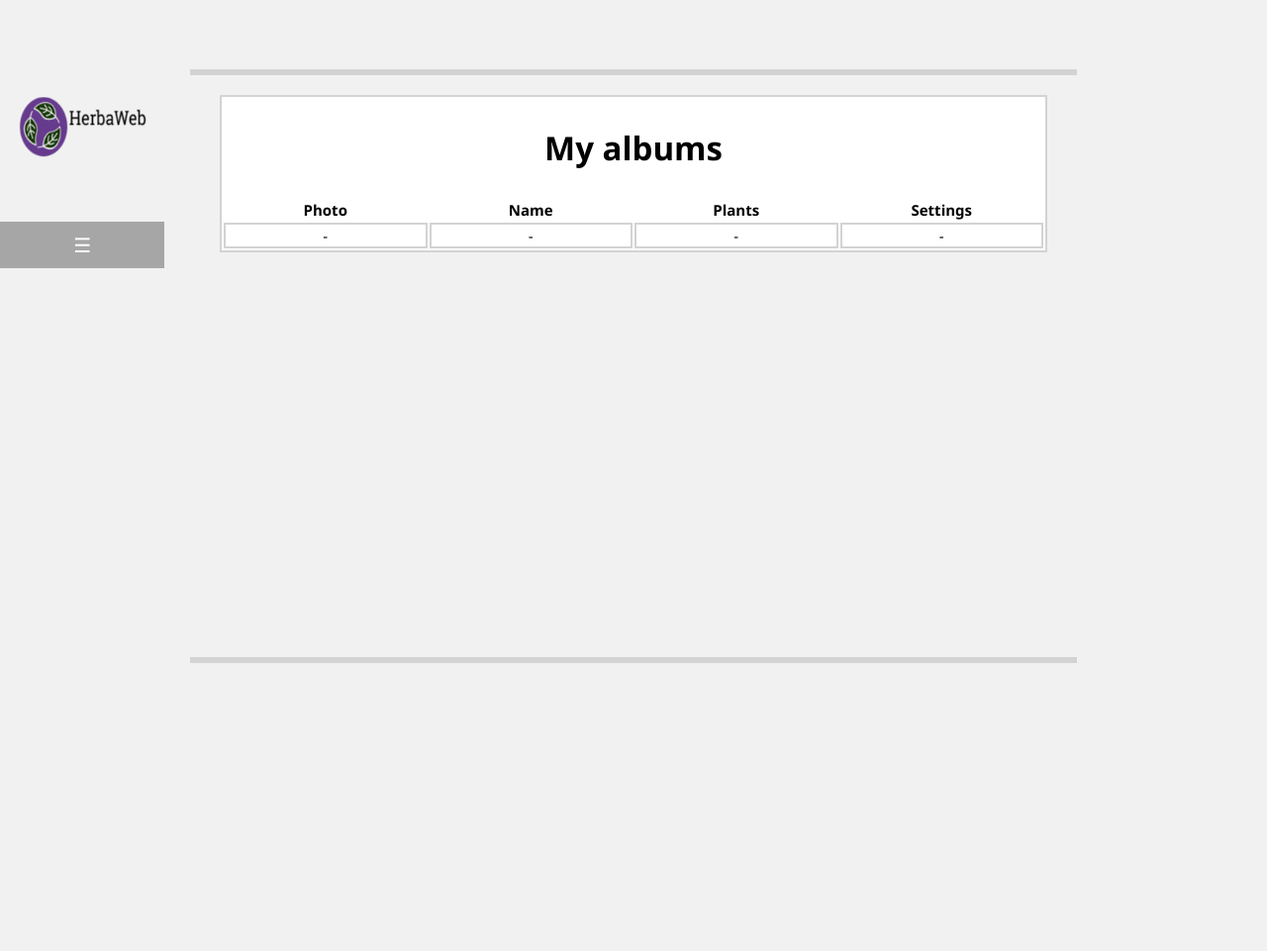
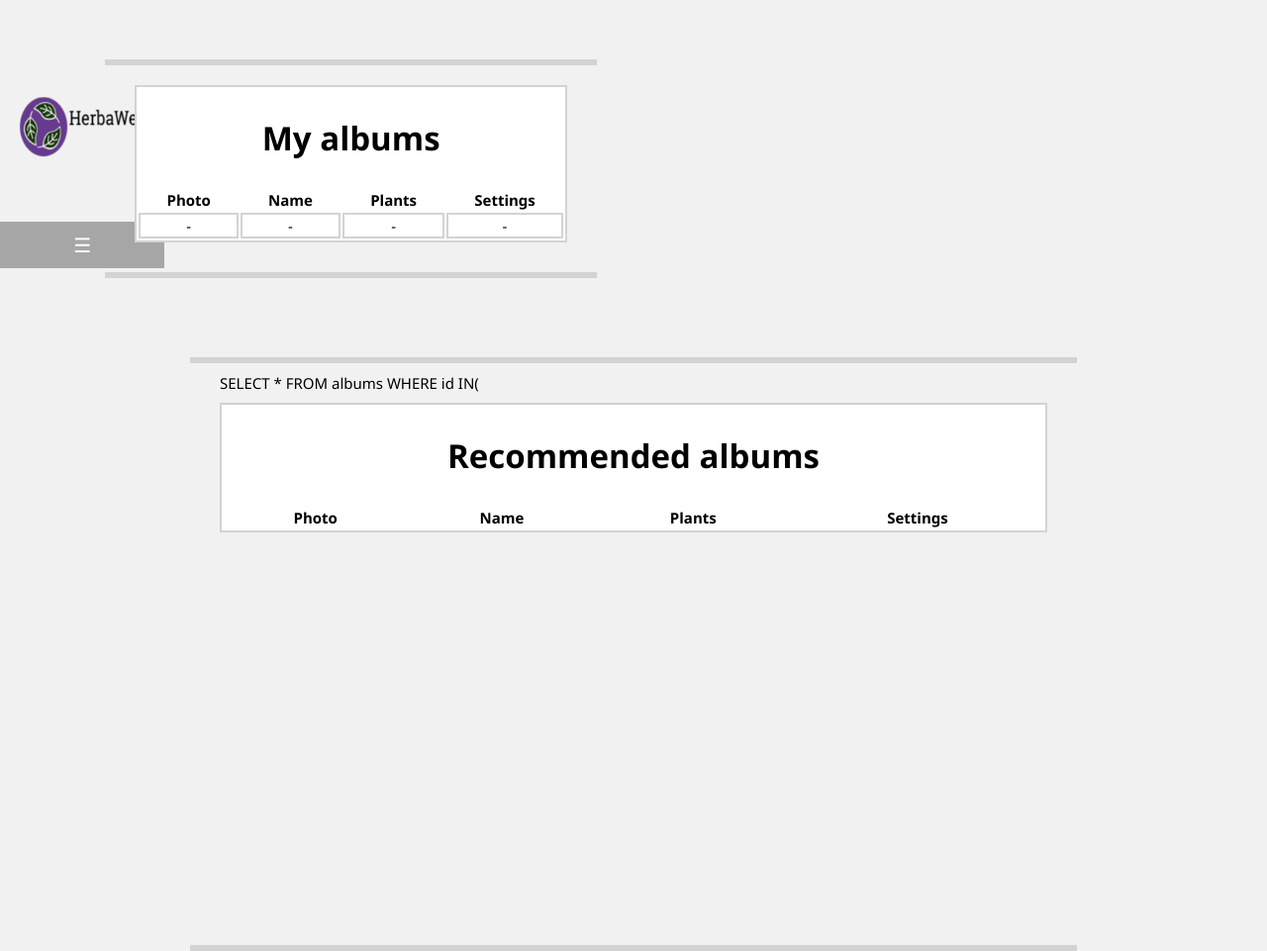
Before and after one commit to paulscutaru/Plant-Web-Organizer, a PHP site: page /albums.php in a window 1280 px wide. Shown: the whole page at 99% size. Before the commit the page ends 670 px from the top, so only its background shows below. Run offline with PHP 8.4, Linux system fonts and the light colour scheme; the visitor is signed in with stand-in values (Sample User, id 1); tables that the repository leaves empty or names only in its code hold one stand-in row (values such as "Sample post"); lists and menus that the app fills with data are empty.

Commit message:
Share album-Work In Progress
:(

```diff
--- a/albums.php
+++ b/albums.php
@@ -40,7 +40,7 @@ protected_page();
 	</nav>
 
 	<!--AFISARE ALBUME-->
-	<div class="showalbum scrollable topbar bottombar">
+	<div class="showrecommended scrollable topbar bottombar">
 		<table>
 			<tr>
 				<th colspan="4"	class="tableTitle">My albums</th>
@@ -56,6 +56,24 @@ protected_page();
 			?>
 		</table>
 	</div>
+	<!--ALBUME RECOMANDATE-->
+	<div class="showalbum scrollable topbar bottombar">
+		<table>
+			<tr>
+				<th colspan="4"	class="tableTitle">Recommended albums</th>
+			</tr>
+			<tr>
+				<th>Photo</th>
+				<th>Name</th>
+				<th>Plants</th>
+				<th>Settings</th>
+			</tr>
+			<?php
+				show_recommended_albums($con);
+			?>
+		</table>
+	</div>
+
 
 </body>
 </html>
--- a/core/functions/view.php
+++ b/core/functions/view.php
@@ -104,6 +104,54 @@ function show_categories($con, $category)
         }
     }
 }
+function show_recommended_albums($con)
+{
+    $id = $_SESSION['user_id'];
+    $query = "SELECT COUNT(*) FROM recommended_albums";
+    $count = mysqli_fetch_array(mysqli_query($con, $query));
+    if ($count[0] == 0) {
+        echo '<tr>
+        <td> - </td>
+        <td> - </td>
+        <td> - </td>
+        <td> - </td>
+        </tr>';
+    } else {
+
+        $query = "SELECT * FROM recommended_albums ";
+        $result = mysqli_query($con, $query);
+        $data = mysqli_fetch_all($result);
+        $query = 'SELECT * FROM albums WHERE id IN(';
+        while($row = mysqli_fetch_array($result))
+        $query = $query. $row[0] . ',';
+        echo $query;
+        $result = mysqli_query($con, $query);
+        while ($row = mysqli_fetch_array($result)) {
+            $id_album = $row['id'];
+            $queryplants = "SELECT photo,name FROM plants WHERE id_user=$id AND id_album=$id_album";
+            $resultplants = mysqli_query($con, $queryplants);
+            echo '
+					<tr>
+                    <td><img src="images/' . $row['photo'] . '" alt="image"/></td>
+                    <td> ' . $row['name'] . ' </td>
+                    <td>';
+            while ($rowplants = mysqli_fetch_array($resultplants)) {
+                echo  '
+                    <div class="displayblock">
+                    <img class="small-image" src="images/' . $rowplants['photo'] . '" alt="image"/>
+                    <label>' . $rowplants['name'] .'</label>
+                    </div>';
+                }
+            echo
+                '</td>
+					<td>
+					<a class="button-addToAlbum shadow" href="sharealbum.php?id=' . $row['id'] . '">Share</a>
+					<a class="button-delete shadow" href="deletealbum.php?id=' . $row['id'] . '">Delete</a>
+					</td>
+					</tr>';
+        }
+    }
+}
 function show_albums($con)
 {
     $id = $_SESSION['user_id'];
@@ -138,7 +186,7 @@ function show_albums($con)
             echo
                 '</td>
 					<td>
-					<a class="button-addToAlbum shadow" href="">Share to..</a>
+					<a class="button-addToAlbum shadow" href="sharealbum.php?id=' . $row['id'] . '">Share</a>
 					<a class="button-delete shadow" href="deletealbum.php?id=' . $row['id'] . '">Delete</a>
 					</td>
 					</tr>';
--- a/style.css
+++ b/style.css
@@ -222,7 +222,6 @@ a{text-decoration: none;}
 
 .scrollable{
 	overflow-x: hidden;
-    overflow-x: auto;
 }
 
 .scrollable .displayblock{
@@ -618,7 +617,16 @@ h3{
 	width: 70%;
 	height: 75%;
 	left: 15%;
-	position: fixed;
+	position: absolute;
+	padding:10px 30px;
+	margin-top: 40px;
+	padding-bottom:20px;
+}
+.showrecommended{
+	width: 70%;
+	height: 75%;
+	left: 15%;
+	position: relative;
 	padding:10px 30px;
 	margin-top: 40px;
 	padding-bottom:20px;
```
Also changed, not shown: sharealbum.php (added, +9 -0 lines).
